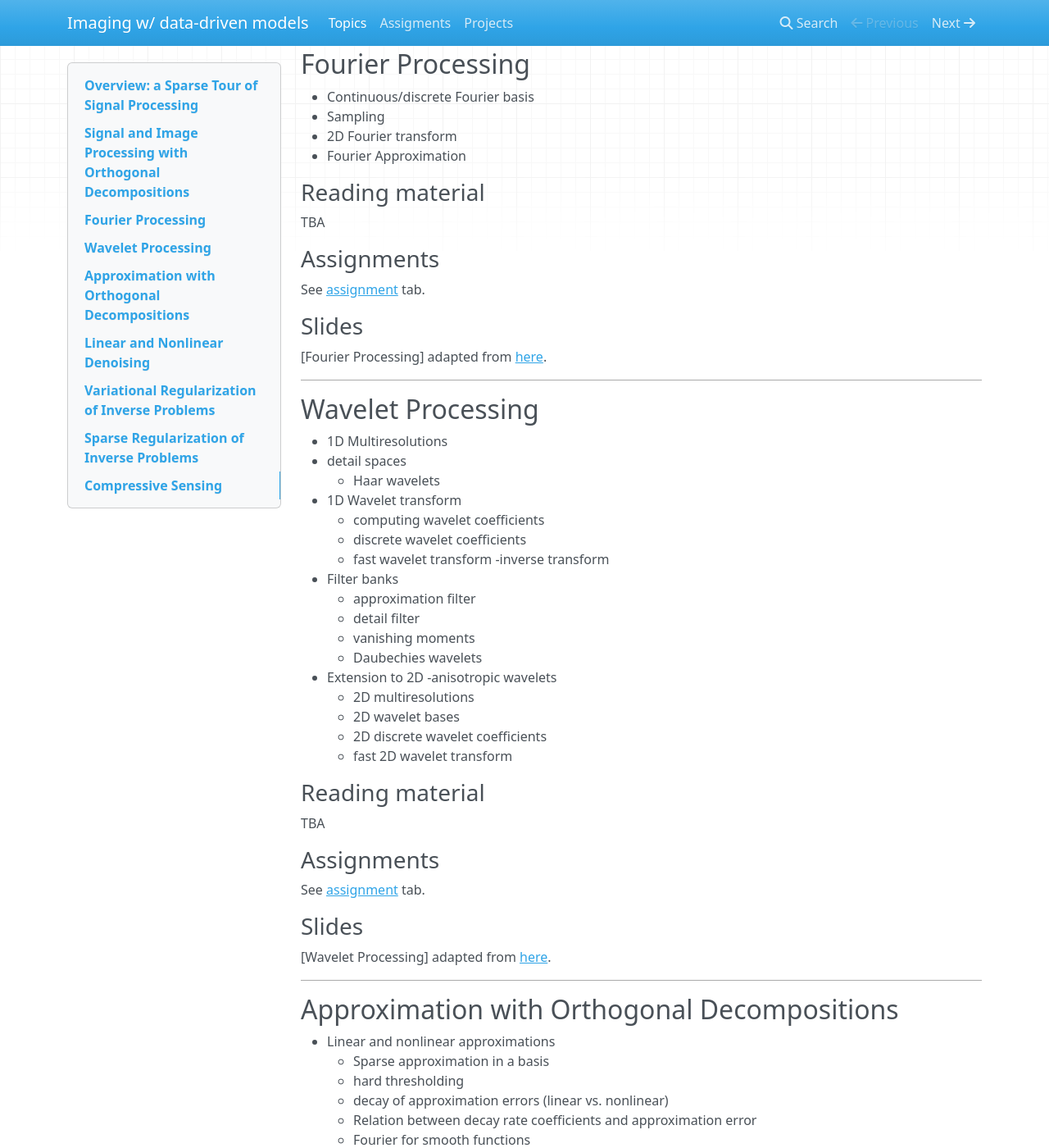
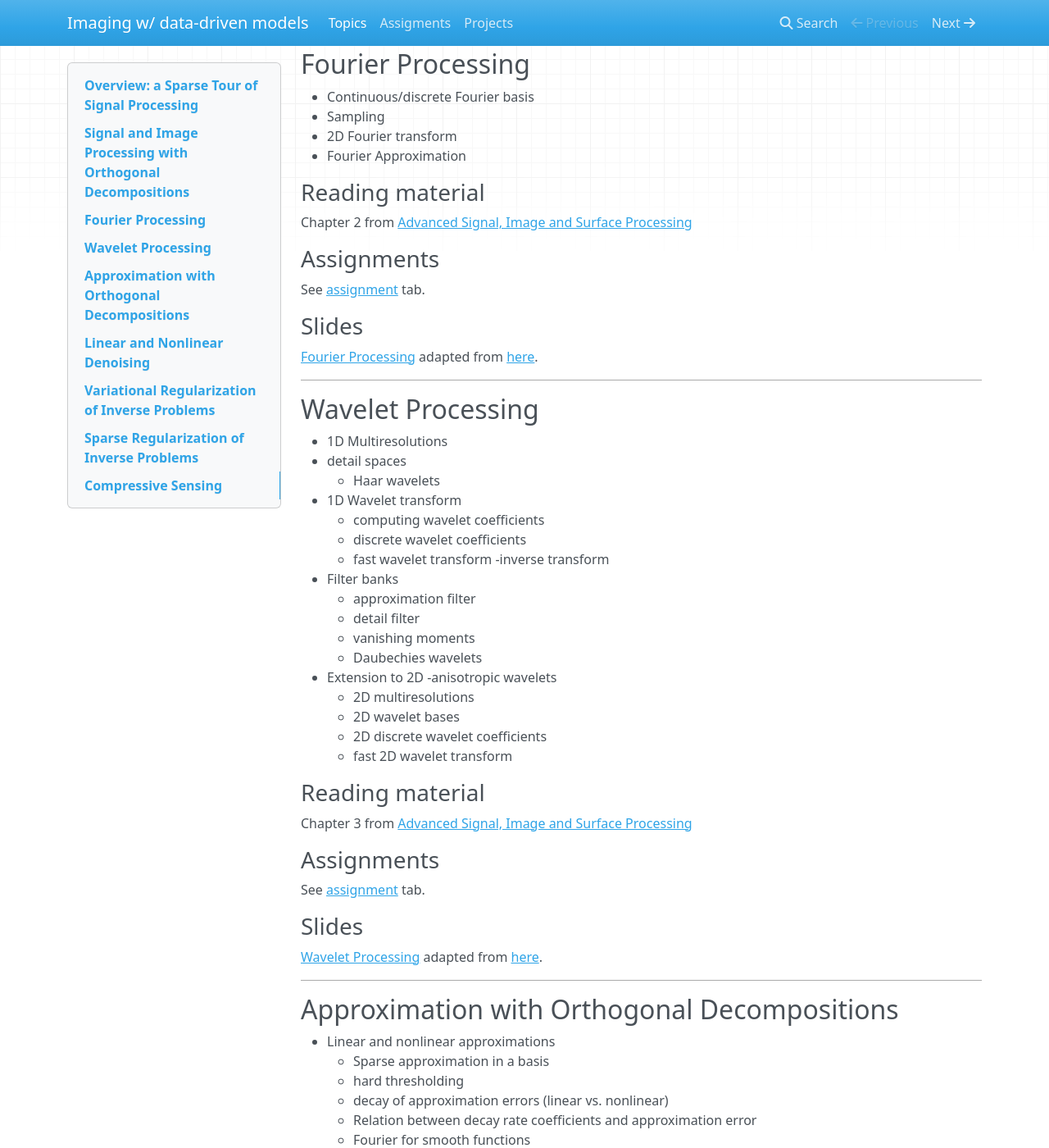
Before and after one commit to flexie/CSE-8803, an MkDocs documentation site: the page built from docs/outline.md, in a window 1280 px wide and 1400 px high, scrolled down 729 px. Shown: the whole window at 82% size. Built offline with MkDocs 1.6.1, drawn with Linux system fonts in a browser that asks for light colours; nearby versions of some CDN libraries; old or Windows-style settings are respelled for this version of MkDocs.

Commit message:
Updated reading material

```diff
--- a/docs/outline.md
+++ b/docs/outline.md
@@ -41,8 +41,9 @@ Chapter 1 from [Advanced Signal, Image and Surface Processing]
 
 ### Reading material
 
-TBA
+Chapter 2 from [Advanced Signal, Image and Surface Processing]
 
+[Advanced Signal, Image and Surface Processing]:https://www.dropbox.com/s/5pd1nec1cf7e2b4/AdvancedSignalProcessingNew.pdf?dl=0
 ### Assignments
 
 See [assignment](homework.md) tab.
@@ -50,6 +51,8 @@ See [assignment](homework.md) tab.
 ### Slides
 
 [Fourier Processing] adapted from [here].
+
+[Fourier Processing]:https://www.dropbox.com/s/kbezzvt4b7ggh1z/2-course-signal-fourier-new.pdf?dl=0
 
 ***
 ## Wavelet Processing
@@ -75,7 +78,8 @@ See [assignment](homework.md) tab.
 	- fast 2D wavelet transform
 
 ###Reading material
-TBA
+Chapter 3 from [Advanced Signal, Image and Surface Processing]
+
 
 ###Assignments
 See [assignment](homework.md) tab.
@@ -83,6 +87,9 @@ See [assignment](homework.md) tab.
 ### Slides
 
 [Wavelet Processing] adapted from [here].
+
+[Wavelet Processing]:https://www.dropbox.com/s/wudhbew83lamxfg/3-course-signal-wavelets-new.pdf?dl=0
+
 
 ***
 ## Approximation with Orthogonal Decompositions
```
